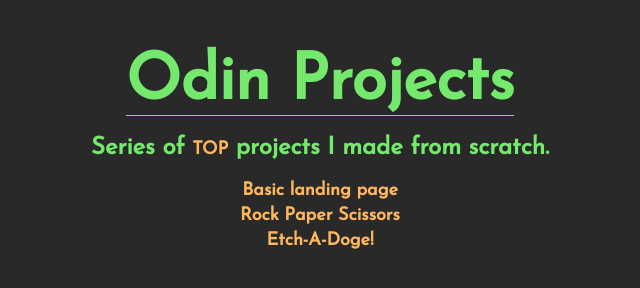
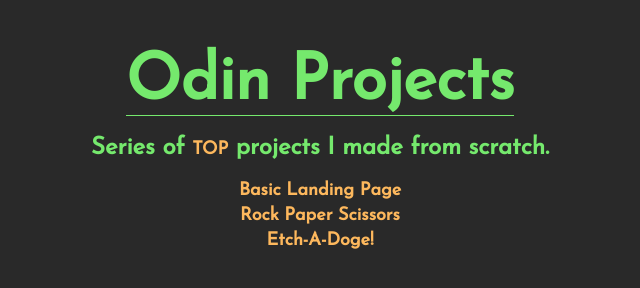
Before and after one commit to pappasdev/top-foundations-projects, a plain HTML site: page index.html in a window 1280 px wide. Shown: the full height of the page, 328-968 px from the left. Drawn offline with Linux system fonts and the light colour scheme.

Commit message:
Link Capitalization

```diff
--- a/index.html
+++ b/index.html
@@ -19,7 +19,7 @@
             Series of <a href="https://theodinproject.com">TOP</a> projects I
             made from scratch.
         </h2>
-        <p><a href="./landing-page/index.html">Basic landing page</a></p>
+        <p><a href="./landing-page/index.html">Basic Landing Page</a></p>
         <p><a href="./rps/index.html">Rock Paper Scissors</a></p>
         <p><a href="./etch/index.html">Etch-A-Doge!</a></p>
     </body>
```
